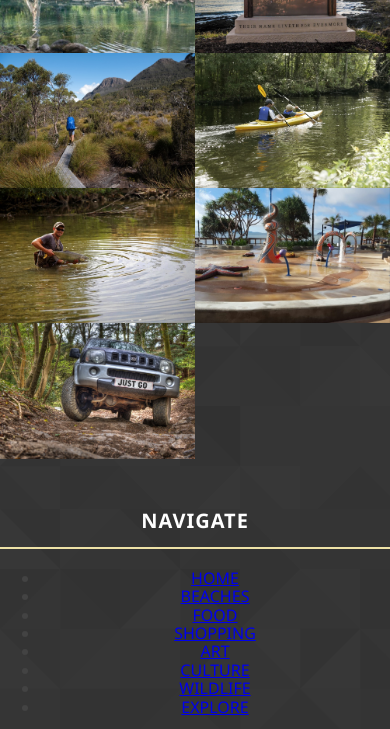
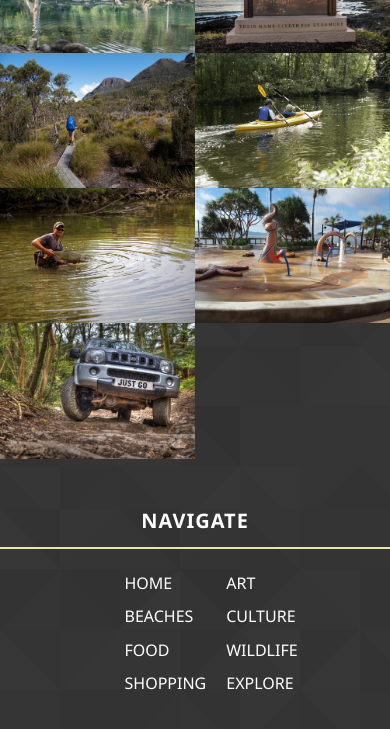
Before and after one commit to KelliePetersen/capricorn-coast, a website: page app/index.html in a window 390 px wide. Shown: the part 5842-6571 px from the top of the page. Drawn offline with Linux system fonts and the light colour scheme.

Commit message:
add mobile footer

```diff
--- a/app/src/css/modules/_footer.css
+++ b/app/src/css/modules/_footer.css
@@ -15,7 +15,29 @@
     background-color: var(--yellow);
     width: 100%;
     height: 2px;
-    margin-bottom: 20px;
+  }
+
+  &__nav-list {
+    list-style-type: none;
+    padding-left: 5%;
+    display: grid;
+    grid-template-columns: repeat(2, 1fr);
+    grid-template-rows: repeat(4, 1fr);
+    grid-auto-flow: column;
+    grid-column-gap: 20px;
+    grid-row-gap: 15px;
+    width: 180px;
+    text-align: left;
+    margin: 25px auto 40px auto;
+  }
+
+  &__link {
+    text-decoration: none;
+    color: white;
+    font-weight: 200;
+    &:hover {
+      color: var(--yellow);
+    }
   }
 
   &__copyright {
--- a/app/temp/css/styles.css
+++ b/app/temp/css/styles.css
@@ -1086,8 +1086,31 @@ img {
     background-color: var(--yellow);
     width: 100%;
     height: 2px;
-    margin-bottom: 20px;
   }
+
+.footer__nav-list {
+    list-style-type: none;
+    padding-left: 5%;
+    display: grid;
+    grid-template-columns: repeat(2, 1fr);
+    grid-template-rows: repeat(4, 1fr);
+    grid-auto-flow: column;
+    grid-column-gap: 20px;
+    grid-row-gap: 15px;
+    width: 180px;
+    text-align: left;
+    margin: 25px auto 40px auto;
+  }
+
+.footer__link {
+    text-decoration: none;
+    color: white;
+    font-weight: 200;
+  }
+
+.footer__link:hover {
+      color: var(--yellow);
+    }
 
 .footer__copyright {
     font-size: 12px;
```
